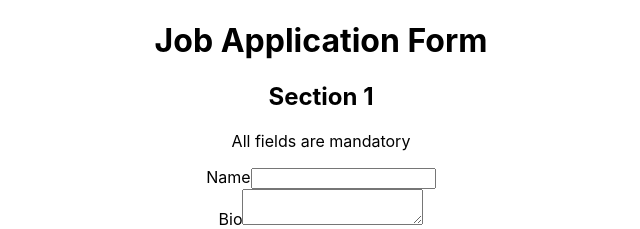
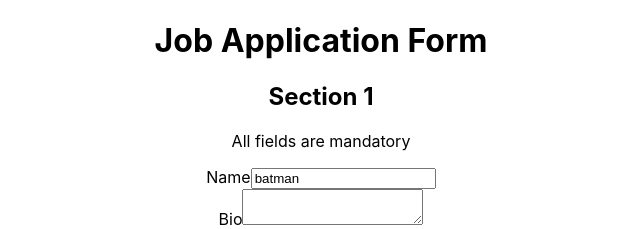
Before and after one commit to bas-man-dev/test-demo, a React (Create React App) app: page / in a window 1280 px wide. Shown: the top 229 px of the page, without its empty margins (319-959 px from the left). Built offline with nearby package versions, Linux system fonts and the light colour scheme.

Commit message:
getByDisplayValue

```diff
--- a/src/components/application/application.tsx
+++ b/src/components/application/application.tsx
@@ -1,14 +1,19 @@
 export const Application = () => {
   return (
     <>
-
-    <h1>Job Application Form</h1>
-    <h2>Section 1</h2>
-    <p>All fields are mandatory</p>
+      <h1>Job Application Form</h1>
+      <h2>Section 1</h2>
+      <p>All fields are mandatory</p>
       <form action="">
         <div>
-          <label htmlFor="name" placeholder="Full name">Name</label>
-          <input type="text" id="name" />
+          <label htmlFor="name">Name</label>
+          <input
+            type="text"
+            id="name"
+            placeholder="Full name"
+            value="batman"
+            onChange={() => {}}
+          />
         </div>
         <div>
           <label htmlFor="bio">Bio</label>
```
Also changed, not shown: 1 other file (tests, documents, lock files or other folders).
